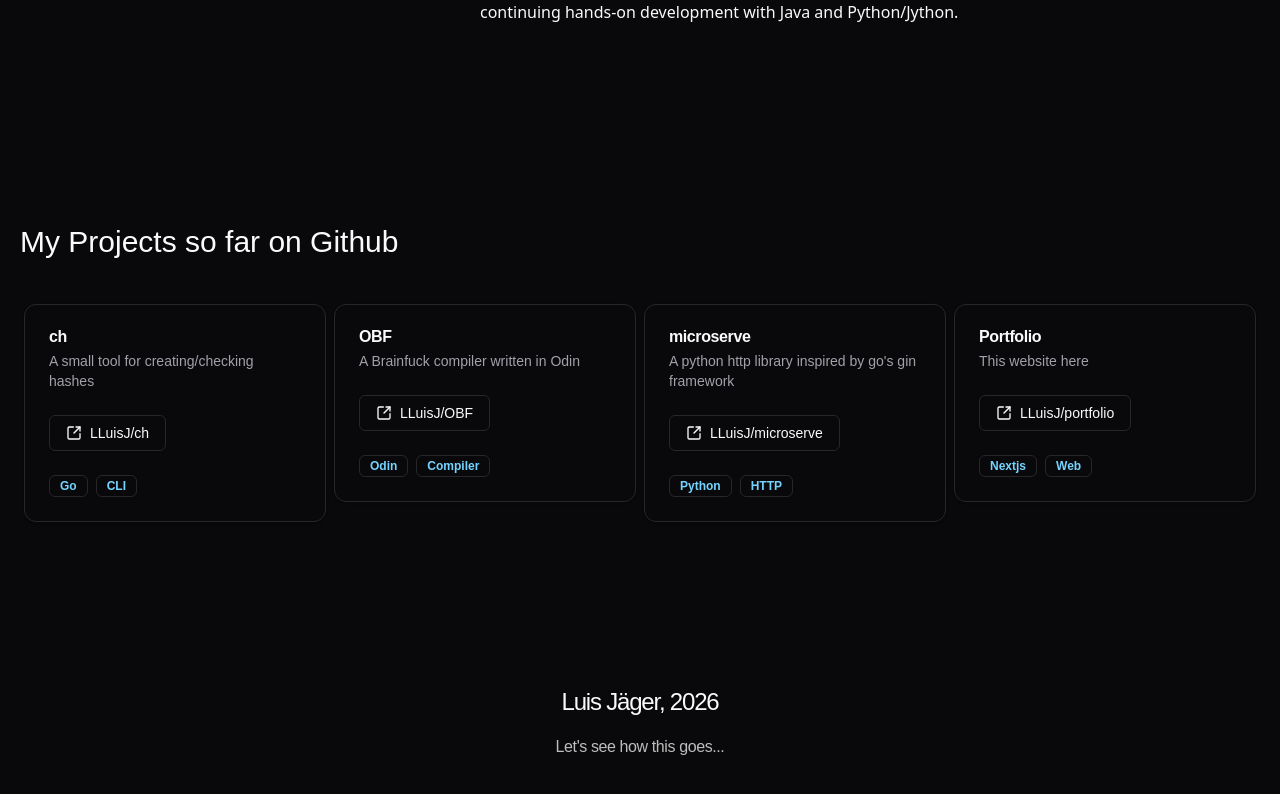
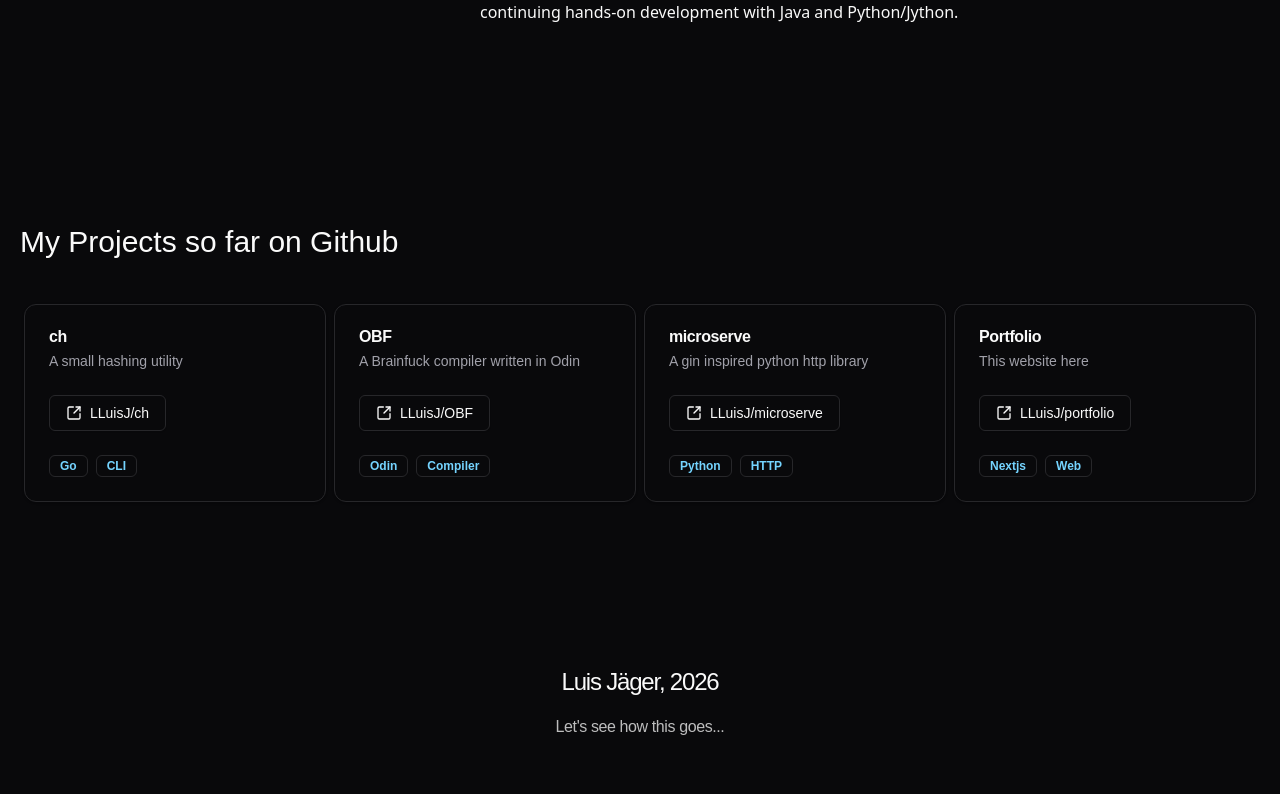
Before and after one commit to LLuisJ/portfolio, a Next.js app: page / in a window 1280 px wide. Shown: the part 2244-3038 px from the top of the page. Built offline with nearby package versions, Linux system fonts and the light colour scheme.

Commit message:
flex to grid and changed project descriptions

```diff
--- a/components/projects.tsx
+++ b/components/projects.tsx
@@ -29,7 +29,7 @@ export default function Projects() {
         projectsArr: [
             {
                 title: "ch",
-                description: "A small tool for creating/checking hashes",
+                description: "A small hashing utility",
                 link: "https://github.com/LLuisJ/ch",
                 linktext: "LLuisJ/ch",
                 badges: ["Go", "CLI"],
@@ -43,7 +43,7 @@ export default function Projects() {
             },
             {
                 title: "microserve",
-                description: "A python http library inspired by go's gin framework",
+                description: "A gin inspired python http library",
                 link: "https://github.com/LLuisJ/microserve",
                 linktext: "LLuisJ/microserve",
                 badges: ["Python", "HTTP"],
@@ -59,13 +59,13 @@ export default function Projects() {
     };
 
     return (
-        <div id="projects" className="py-20 w-full z-40">
+        <div id="projects" className="py-20 w-full">
             <div className="ml-5 text-3xl mb-10">
                 My Projects so far on Github
             </div>
-            <div className="ml-5 mr-5 flex flex-wrap">
+            <div className="ml-5 mr-5 grid grid-cols-1 md:grid-cols-2 lg:grid-cols-4">
                 {projects.projectsArr.map((item, k) => (
-                    <div key={k} className="p-1 w-full md:w-1/2 lg:w-1/4 hover:scale-105 transition-transform duration-300">
+                    <div key={k} className="p-1 hover:scale-105 transition-transform duration-300">
                         <Card>
                             <CardHeader>
                                 <CardTitle>{item.title}</CardTitle>
--- a/components/until-now.tsx
+++ b/components/until-now.tsx
@@ -71,7 +71,9 @@ export default function UntilNow() {
     return (
         <div id="untilnow" className="w-full py-10 bg-zinc-950">
             <div className="ml-5 text-3xl bg-zinc-950">My life so far</div>
-            <Timeline data={data} />
+            <div>
+                <Timeline data={data} />
+            </div>
         </div>
     );
 }
```
